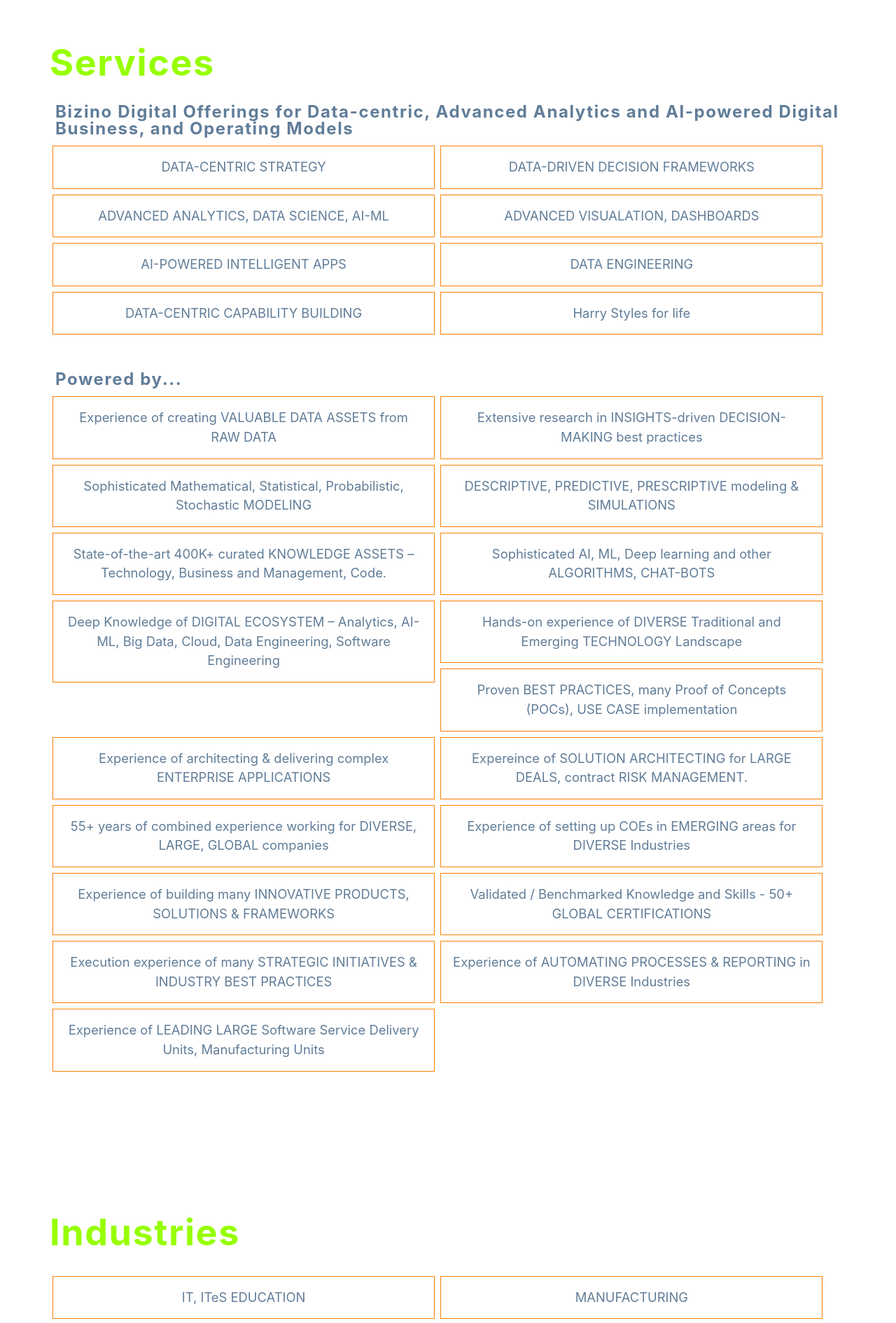
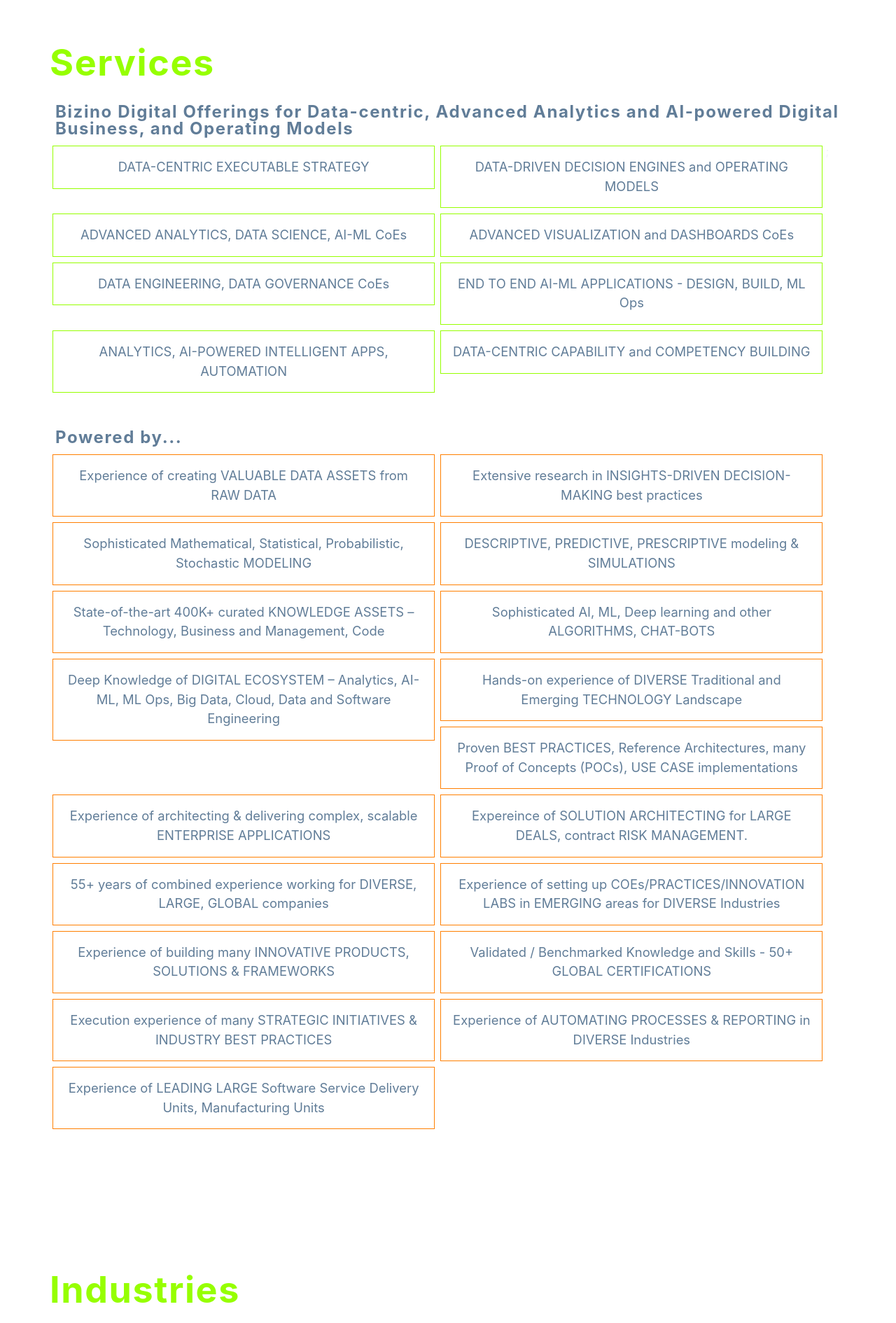
Before and after one commit to BizRnD1/Bizino-Website-Version3, a React (Create React App) app: page / in a window 1280 px wide. Shown: the part 880-2770 px from the top of the page at 70% size. Built offline with nearby package versions, Linux system fonts and the light colour scheme; a web font is replaced by a local one.

Commit message:
edited content by suresh

```diff
--- a/src/Header.js
+++ b/src/Header.js
@@ -16,8 +16,8 @@
         ></source>
       </video> */}
       <div className='banner'>
-        <h1>We Enable Insights Driven Decision Making</h1>
-        <h2>Powered by Advanced Analytics, Artificial Intelligence and Machine Learning </h2>
+        <h1>We Enable Quick and Better Insights Driven Decision Making</h1>
+        <h2>Powered by Advanced Analytics, Artificial Intelligence and Machine Learning, Advanced Visualization and Dashboards </h2>
       </div>
     </header>
   );
--- a/src/Offerings.js
+++ b/src/Offerings.js
@@ -23,7 +23,7 @@
           <br></br>Powered by...
         </h4>
         {powered.map((power) => {
-          return <p className='offering-text'>{power.label}</p>;
+          return <p className='offering-text powered-by-text'>{power.label}</p>;
         })}
       </section>
 
--- a/src/data-offerings.js
+++ b/src/data-offerings.js
@@ -2,37 +2,37 @@
 
 const offering = [
   {
-    title: "DATA-CENTRIC STRATEGY",
+    title: "DATA-CENTRIC EXECUTABLE STRATEGY",
     url: "dcs",
   },
   {
-    title: "DATA-DRIVEN DECISION FRAMEWORKS",
+    title: "DATA-DRIVEN DECISION ENGINES and OPERATING MODELS",
     url: "dddf",
   },
   {
-    title: "ADVANCED ANALYTICS, DATA SCIENCE, AI-ML",
+    title: "ADVANCED ANALYTICS, DATA SCIENCE, AI-ML CoEs",
     url: "aadsam",
   },
   {
-    title: "ADVANCED VISUALATION, DASHBOARDS",
+    title: "ADVANCED VISUALIZATION and DASHBOARDS CoEs",
     url: "avd",
   },
   {
-    title: "AI-POWERED INTELLIGENT APPS",
+    title: "DATA ENGINEERING, DATA GOVERNANCE CoEs",
+    url: "de",
+  },
+  {
+    title: "END TO END AI-ML APPLICATIONS - DESIGN, BUILD, ML Ops",
+    url: "hs",
+  },
+  {
+    title: "ANALYTICS, AI-POWERED INTELLIGENT APPS, AUTOMATION",
     url: "apia",
   },
   {
-    title: "DATA ENGINEERING",
-    url: "de",
-  },
-  {
-    title: "DATA-CENTRIC CAPABILITY BUILDING",
+    title: "DATA-CENTRIC CAPABILITY and COMPETENCY BUILDING",
     url: "dccb",
   },
-  {
-    title: "Harry Styles for life",
-    url: "hs",
-  },
-];
+ ];
 
 export default offering;
--- a/src/index.css
+++ b/src/index.css
@@ -228,7 +228,7 @@
 .header {
   min-height: 95vh;
   background: linear-gradient(rgba(255, 255, 255, 0.0), rgba(0, 0, 0, 0.4)),
-    url(images/Background-3.5.png) center/cover no-repeat fixed;
+    url(images/Background-3.6.png) center/cover no-repeat fixed;
   position: relative;
 
   /* animation */
@@ -608,8 +608,12 @@
   padding: 1rem 1rem 1rem 1rem;
   margin: 0.5rem;
   margin: 0.25rem;
+  border: 1px solid var(--clr-biz-green);
+  transition: var(--transition);
+}
+
+.powered-by-text{
   border: 1px solid var(--clr-biz-orange);
-  transition: var(--transition);
 }
 
 .offering-subtitle{
--- a/src/industries.js
+++ b/src/industries.js
@@ -2,20 +2,36 @@
 
 const industries = [
   {
-    title: "IT, ITeS EDUCATION",
-    url: "#ii",
+    title: "INFORMATION TECHNOLOGY, ITeS",
+    url: "#it",
   },
   {
     title: "MANUFACTURING",
     url: "#mof",
   },
   {
-    title: "SUPPLY CHAIN",
+    title: "SUPPLY CHAINS",
     url: "#sc",
   },
   {
-    title: "FINANCE",
+    title: "FINANCE, FINTECH",
     url: "#fin",
+  },
+  {
+      title: "EDUCATIONAL TECHNOLOGY (EDTECH), eLEARNING",
+      url: "#ete",
+  },
+  {
+    title: "OPERATIONS",
+    url: "#ops",
+  },
+  {
+    title: "MARKETING and MARKETING RESERACH",
+    url: "#mr",
+  },
+  {
+    title: "TALENT MANAGEMENT",
+    url: "#tm",
   },
 ];
 
--- a/src/poweredby.js
+++ b/src/poweredby.js
@@ -6,7 +6,7 @@
   },
   {
     label:
-      "Extensive research in INSIGHTS-driven DECISION-MAKING best practices",
+      "Extensive research in INSIGHTS-DRIVEN DECISION-MAKING best practices",
   },
   {
     label:
@@ -17,7 +17,7 @@
   },
   {
     label:
-      "State-of-the-art 400K+ curated KNOWLEDGE ASSETS – Technology, Business and Management, Code.",
+      "State-of-the-art 400K+ curated KNOWLEDGE ASSETS – Technology, Business and Management, Code",
   },
   {
     label:
@@ -25,7 +25,7 @@
   },
   {
     label:
-      "Deep Knowledge of DIGITAL ECOSYSTEM – Analytics, AI-ML, Big Data, Cloud, Data Engineering, Software Engineering",
+      "Deep Knowledge of DIGITAL ECOSYSTEM – Analytics, AI-ML, ML Ops, Big Data, Cloud, Data and Software Engineering",
   },
   {
     label:
@@ -33,11 +33,11 @@
   },
   {
     label:
-      "Proven BEST PRACTICES, many Proof of Concepts (POCs), USE CASE implementation",
+      "Proven BEST PRACTICES, Reference Architectures, many Proof of Concepts (POCs), USE CASE implementations",
   },
   {
     label:
-      "Experience of architecting & delivering complex ENTERPRISE APPLICATIONS",
+      "Experience of architecting & delivering complex, scalable ENTERPRISE APPLICATIONS",
   },
   {
     label:
@@ -49,7 +49,7 @@
   },
   {
     label:
-      "Experience of setting up COEs in EMERGING areas for DIVERSE Industries",
+      "Experience of setting up COEs/PRACTICES/INNOVATION LABS in EMERGING areas for DIVERSE Industries",
   },
   {
     label:
--- a/src/we.js
+++ b/src/we.js
@@ -41,18 +41,18 @@
           <article class='skill'>
             <h4 class='skill-title'>Global Experience</h4>
             <p class='skill-text'>
-              Over past two decades, our founders have created value for several
+              Over the past three decades, our founders have created value for several
               Fortune 100/500 companies delivering innovative solutions to
               several complex problems.
               <ul>
                 <li>Europe, North America, Asia</li>
                 <li>
-                  Manufacturing, BFSI, Retail, Telecom, Education, Public
-                  Sector, etc..
+                  IT, ITeS, Manufacturing, BFSI, Retail, Telecom, Education, Public
+                  Sector, etc.
                 </li>
                 <li>
-                  Philips, Siemens, Ahold, KPN, Citibank, Barclays, Godrej,
-                  etc..
+                Bureau Veritas, Philips, Siemens, Ahold, KPN, Citibank, Barclays, Godrej,
+                  etc.
                 </li>
               </ul>
             </p>
@@ -78,50 +78,29 @@
           </article>
 
           <article class='skill'>
-            <h4 class='skill-title'>our Value Proposition</h4>
+            <h4 class='skill-title'>We are Unique</h4>
             <p class='skill-text'>
-              You can rely on us. Our value proposition for you is to deliver
+            Our founders have a rare blend of BUSINESS, TECHNOLOGY, LEADERSHIP
+            and RESEARCH experience.
               <ul>
-                <li>World class quality at competitive price</li>
-                <li>Reliable Service</li>
+                <li>Diverse TECHNOLOGY and INDUSTRY experience. Cross-
+              industry best practices.</li>
+                <li>Implementation experience of number of
+              international best practices: Lean Management, Six Sigma,
+              CMMi, CMMi SVC, ISO 9001, ISO 27000, TOGAF, etc.</li>
+              <li>45+ Certifications: DATA SCIENCE & MACHINE LEARNING, COMPUTATIONAL
+              THINKING & DATA SCIENCE, TOGAF Enterprise Architect, PMP, PRINCE2,
+              ISEB Software Testing, IFPUG Function Point Analysis, etc.</li>
+              <li>
+              Qualifications: MBA, PG & Advanced PG in Software Technology,
+              Quality Management, BE Mechanical, BE Electronic
+            </li>
               </ul>
             </p>
           </article>
         </section>
       </section>
 
-      <div className='unique'>
-        <section className='section-center'>
-          <h1 className='section-title' id='wau'>
-            We are Unique
-          </h1>
-          <p>
-            Our founders have a rare blend of BUSINESS, TECHNOLOGY, LEADERSHIP
-            and RESEARCH experience.
-          </p>
-          <ul>
-            <li>Over 45 years of combined experience.</li>
-            <li>
-              Diverse TECHNOLOGY and INDUSTRY experience. Ability to apply cross
-              industry and in best practices.
-            </li>
-            <li>
-              Application and Implementation experience of number of
-              international best practices such as Lean Management, Six Sigma,
-              CMMi, CMMi SVC, ISO 9001, ISO 27000, TOGAF, etc.
-            </li>
-            <li>
-              Certifications: DATA SCIENCE & MACHINE LEARNING, COMPUTATIONAL
-              THINKING & DATA SCIENCE, TOGAF Enterprise Architect, PMP, PRINCE2,
-              ISEB Software Testing, IFPUG Function Point Analysis, etc.
-            </li>
-            <li>
-              Qualifications: MBA, PG & Advanced PG in Software Technology,
-              Quality Management, BE Mechanical, BE Electronic
-            </li>
-          </ul>
-        </section>
-      </div>
       <section className='section-center'>
         <h1 className='section-title' id='mof'>
           Meet our Founders
@@ -134,7 +113,7 @@
                   Suresh Dhamapurkar: {"   "}
                 </i>
               </b>
-              Director & Principal Consultant
+              Director & Technology Principal
             </p>
           </li>
           <li className='founder-names'>
```
Also changed, not shown: src/about.js (+17 -17 lines), 1 other file (tests, documents, lock files or other folders).
